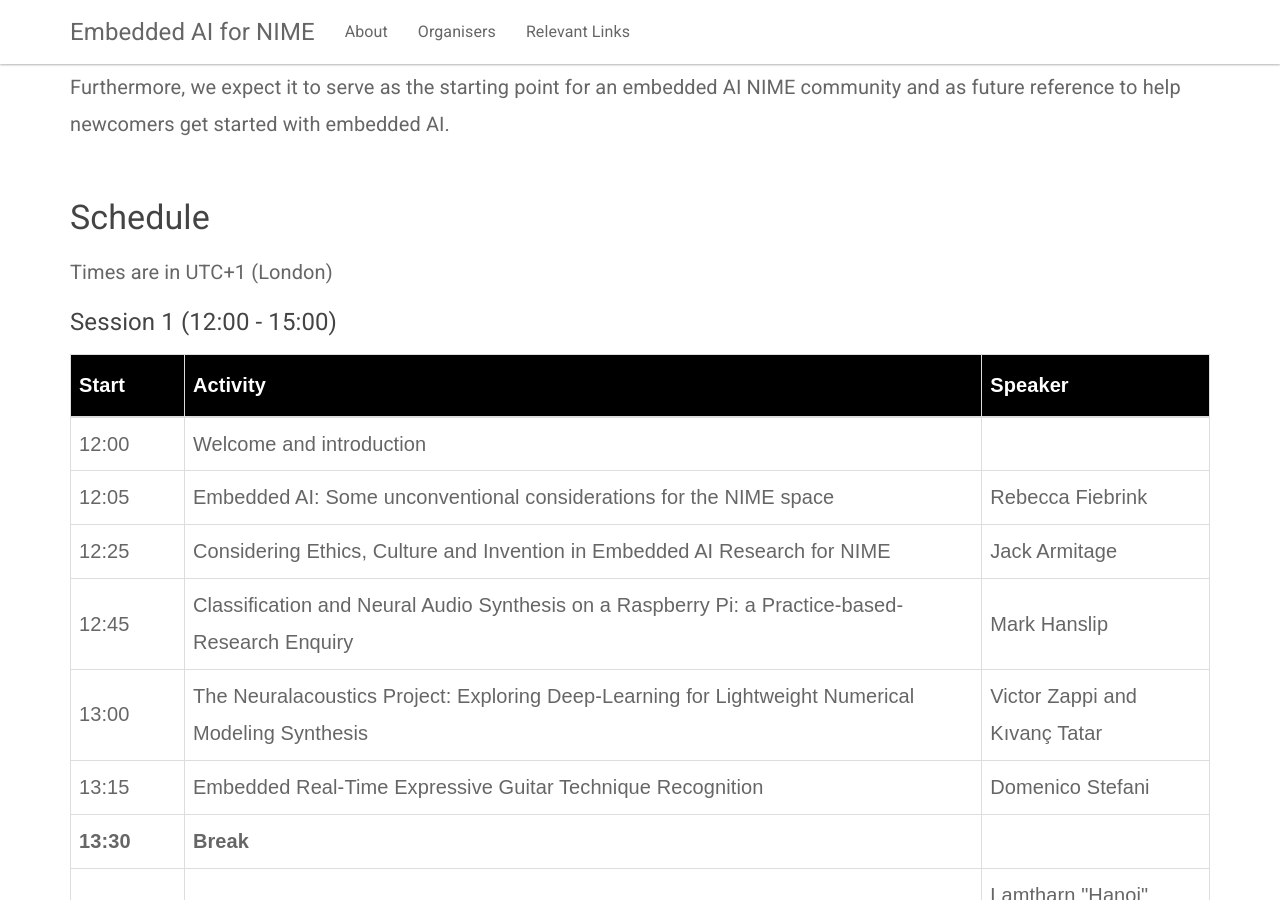
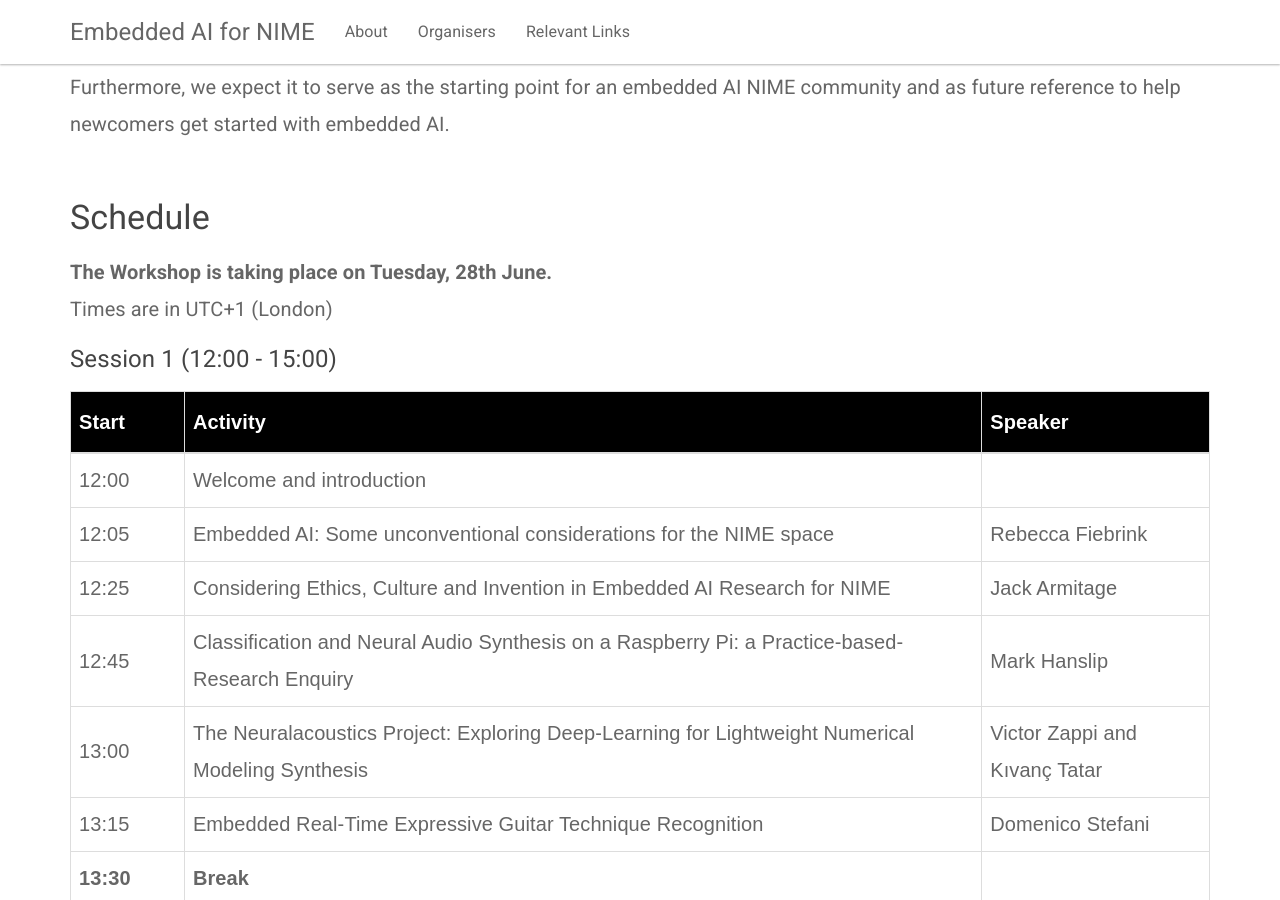
Before and after one commit to embedded-ai-for-nime/embedded-ai-for-nime.github.io, a Jekyll site: the page built from index.html, in a window 1280 px wide and 900 px high, scrolled down 604 px. Built offline with Jekyll 4.4.1, drawn with Linux system fonts in a browser that asks for light colours.

Commit message:
Updated schedule

```diff
--- a/index.html
+++ b/index.html
@@ -24,7 +24,7 @@ layout: default
 <div class="container">
 <h3 class="header-light regular-pad">Schedule</h2>
 
-Times are in UTC+1 (London)
+<b>The Workshop is taking place on Tuesday, 28th June.</b><br>Times are in UTC+1 (London)
 
 <h4 class="header-light regular-pad">Session 1 (12:00 - 15:00)</h4>
 
```
